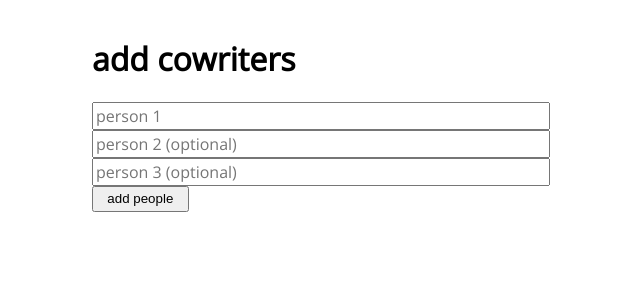
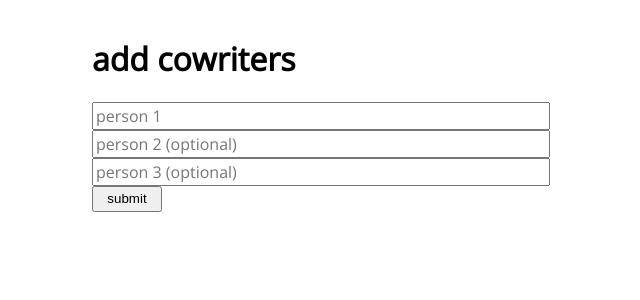
Before and after one commit to zhammer/scribly, a Python web app: template templates/addpeopletostory.html in a window 1280 px wide. Shown: the top 300 px of the page, without its empty margins (173-813 px from the left). Run offline with Jinja, Linux system fonts and the light colour scheme; the template is opened without the code that fills it, so the values that code supplies are empty.

Commit message:
Change button name

```diff
--- a/templates/addpeopletostory.html
+++ b/templates/addpeopletostory.html
@@ -21,7 +21,7 @@
       {% endfor %}
       <br />
       <button type="submit" id="new-story-button">
-        add people
+        submit
       </button>
     </form>
     <h2>{{ title }}</h2>
```
Also changed, not shown: 1 other file.
